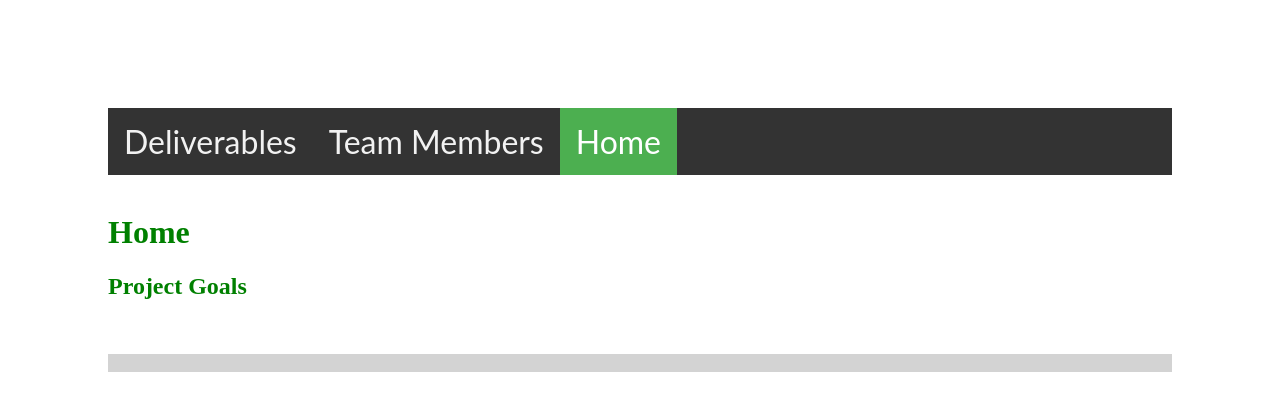
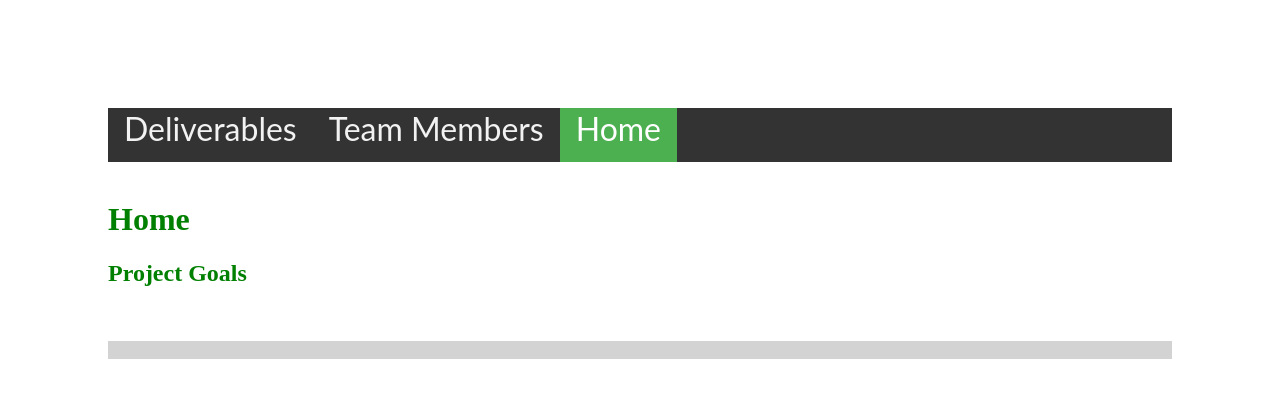
Before and after one commit to lmbrager/CS495Arboretum.github.io, a Jekyll site: the page built from index.html, in a window 1280 px wide. Shown: the top 411 px of the page. Built offline with Jekyll 4.4.1, drawn with Linux system fonts in a browser that asks for light colours.

Commit message:
attempt at fixing nav position

```diff
--- a/_includes/nav.html
+++ b/_includes/nav.html
@@ -7,7 +7,7 @@
   float: left;
   color: #f2f2f2;
   text-align: center;
-  padding: 14px 16px;
+  padding: 1px 16px 14px;
   text-decoration: none;
   font-size: 32px;
 }
```
